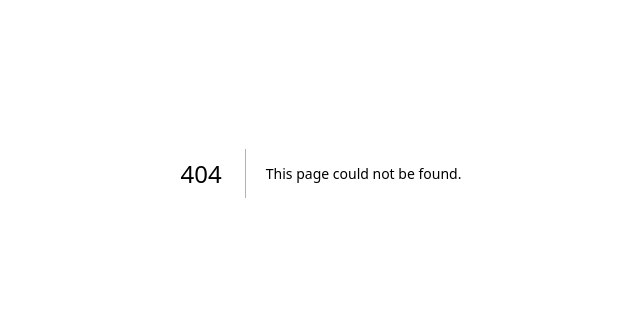
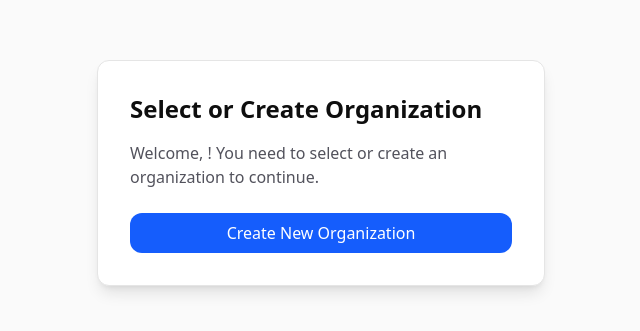
Before and after one commit to harshith-venkatesh/resonance, a Next.js app: page /org-selection in a window 1280 px wide. Before the commit this address had no page. Shown: the part 227-558 px from the top of the page, without its empty margins (319-959 px from the left). Built offline with nearby package versions, Linux system fonts and the light colour scheme; no server answers.

Commit message:
feat: integrate Clerk for authentication and add organization selection page

```diff
--- a/app/globals.css
+++ b/app/globals.css
@@ -7,7 +7,7 @@
 @theme inline {
     --color-background: var(--background);
     --color-foreground: var(--foreground);
-  --font-sans: var(--font-geist-sans);
+    --font-sans: var(--font-inter);
     --font-mono: var(--font-geist-mono);
     --color-sidebar-ring: var(--sidebar-ring);
     --color-sidebar-border: var(--sidebar-border);
@@ -48,38 +48,38 @@
 }
 
 :root {
-  --radius: 0.625rem;
+    --radius: 0.75rem;
     --background: oklch(1 0 0);
-  --foreground: oklch(0.145 0 0);
+    --foreground: oklch(0.165 0 0);
     --card: oklch(1 0 0);
-  --card-foreground: oklch(0.145 0 0);
+    --card-foreground: oklch(0.165 0 0);
     --popover: oklch(1 0 0);
-  --popover-foreground: oklch(0.145 0 0);
-  --primary: oklch(0.205 0 0);
-  --primary-foreground: oklch(0.985 0 0);
-  --secondary: oklch(0.97 0 0);
-  --secondary-foreground: oklch(0.205 0 0);
-  --muted: oklch(0.97 0 0);
-  --muted-foreground: oklch(0.556 0 0);
-  --accent: oklch(0.97 0 0);
-  --accent-foreground: oklch(0.205 0 0);
-  --destructive: oklch(0.577 0.245 27.325);
+    --popover-foreground: oklch(0.165 0 0);
+    --primary: oklch(0.165 0 0);
+    --primary-foreground: oklch(1 0 0);
+    --secondary: oklch(0.882 0 0);
+    --secondary-foreground: oklch(0.165 0 0);
+    --muted: oklch(0.962 0 0);
+    --muted-foreground: oklch(0.601 0 0);
+    --accent: oklch(0.962 0 0);
+    --accent-foreground: oklch(0.165 0 0);
+    --destructive: oklch(0.502 0.176 26);
     --border: oklch(0.922 0 0);
     --input: oklch(0.922 0 0);
-  --ring: oklch(0.708 0 0);
-  --chart-1: oklch(0.646 0.222 41.116);
-  --chart-2: oklch(0.6 0.118 184.704);
-  --chart-3: oklch(0.398 0.07 227.392);
-  --chart-4: oklch(0.828 0.189 84.429);
-  --chart-5: oklch(0.769 0.188 70.08);
-  --sidebar: oklch(0.985 0 0);
-  --sidebar-foreground: oklch(0.145 0 0);
-  --sidebar-primary: oklch(0.205 0 0);
-  --sidebar-primary-foreground: oklch(0.985 0 0);
-  --sidebar-accent: oklch(0.97 0 0);
-  --sidebar-accent-foreground: oklch(0.205 0 0);
-  --sidebar-border: oklch(0.922 0 0);
-  --sidebar-ring: oklch(0.708 0 0);
+    --ring: oklch(0.686 0 0);
+    --chart-1: oklch(0.571 0.097 200);
+    --chart-2: oklch(0.432 0.165 292);
+    --chart-3: oklch(0.779 0.108 350);
+    --chart-4: oklch(0.839 0.147 115);
+    --chart-5: oklch(0.735 0.17 70);
+    --sidebar: oklch(1 0 0);
+    --sidebar-foreground: oklch(0.514 0 0);
+    --sidebar-primary: oklch(0.165 0 0);
+    --sidebar-primary-foreground: oklch(1 0 0);
+    --sidebar-accent: oklch(0.984 0 0);
+    --sidebar-accent-foreground: oklch(0.165 0 0);
+    --sidebar-border: oklch(0.893 0 0);
+    --sidebar-ring: oklch(0.686 0 0);
 }
 
 .dark {
@@ -123,4 +123,8 @@
     body {
         @apply bg-background text-foreground;
     }
+    button:not(:disabled),
+    [role="button"]:not(:disabled) {
+        cursor: pointer;
     }
+}
--- a/app/layout.tsx
+++ b/app/layout.tsx
@@ -2,6 +2,7 @@ import type { Metadata } from "next";
 import { Inter, Geist_Mono } from "next/font/google";
 import "./globals.css";
 import { Toaster } from "sonner";
+import { ClerkProvider } from "@clerk/nextjs";
 
 const inter = Inter({
   variable: "--font-geist-sans",
@@ -24,6 +25,7 @@ export default function RootLayout({
   children: React.ReactNode;
 }>) {
   return (
+    <ClerkProvider>
     <html lang="en">
       <body
         className={`${inter.variable} ${geistMono.variable} antialiased`}
@@ -33,5 +35,6 @@ export default function RootLayout({
       </body>
 
     </html>
+    </ClerkProvider>
   );
 }
--- /dev/null
+++ b/app/org-selection/page.tsx
@@ -0,0 +1,41 @@
+'use client';
+
+import { useOrganization, useUser } from "@clerk/nextjs";
+import { useEffect } from "react";
+import { useRouter } from "next/navigation";
+
+export default function OrgSelectionPage() {
+  const router = useRouter();
+  const { user } = useUser();
+  const { organization, setActive } = useOrganization();
+
+  useEffect(() => {
+    // If user already has an organization selected, redirect to home
+    if (organization) {
+      router.push("/");
+    }
+  }, [organization, router]);
+
+  const handleCreateOrg = async () => {
+    // You can implement org creation logic here
+    console.log("Create organization");
+  };
+
+  return (
+    <div className="flex min-h-screen items-center justify-center bg-zinc-50 font-sans dark:bg-black">
+      <div className="rounded-lg border bg-white p-8 shadow-lg dark:border-zinc-800 dark:bg-zinc-950 max-w-md w-full">
+        <h1 className="text-2xl font-bold mb-4">Select or Create Organization</h1>
+        <p className="text-zinc-600 dark:text-zinc-400 mb-6">
+          Welcome, {user?.firstName}! You need to select or create an organization to continue.
+        </p>
+
+        <button
+          onClick={handleCreateOrg}
+          className="w-full bg-blue-600 text-white py-2 px-4 rounded-lg hover:bg-blue-700 transition"
+        >
+          Create New Organization
+        </button>
+      </div>
+    </div>
+  );
+}
--- /dev/null
+++ b/app/proxy.ts
@@ -0,0 +1,42 @@
+import { clerkMiddleware, createRouteMatcher } from "@clerk/nextjs/server";
+import { NextResponse } from "next/server";
+
+const isPublicRoute = createRouteMatcher([
+  "/",
+  "/sign-in(.*)",
+  "/sign-up(.*)",
+  "/org-selection(.*)",
+]);
+
+const isOrgSelectionRoute = createRouteMatcher(["/org-selection(.*)"]);
+
+export default clerkMiddleware(async (auth, req) => {
+  const { userId, orgId } = await auth();
+
+  // Allow public routes (including org selection)
+  if (isPublicRoute(req)) {
+    return NextResponse.next();
+  }
+
+  // Protect non-public routes - redirect to sign in if not authenticated
+  if (!userId) {
+    await auth.protect();
+  }
+
+  // For authenticated users without an org, redirect to org selection
+  if (userId && !orgId && !isOrgSelectionRoute(req)) {
+    const orgSelection = new URL("/org-selection", req.url);
+    return NextResponse.redirect(orgSelection);
+  }
+
+  return NextResponse.next();
+});
+
+export const config = {
+  matcher: [
+    // Skip Next.js internals and all static files, unless found in search params
+    '/((?!_next|[^?]*\\.(?:html?|css|js(?!on)|jpe?g|webp|png|gif|svg|ttf|woff2?|ico|csv|docx?|xlsx?|zip|webmanifest)).*)',
+    // Always run for API routes
+    '/(api|trpc)(.*)',
+  ],
+};
--- a/package.json
+++ b/package.json
@@ -10,6 +10,7 @@
   },
   "dependencies": {
     "@base-ui/react": "^1.2.0",
+    "@clerk/nextjs": "^6.39.0",
     "@hookform/resolvers": "^5.2.2",
     "class-variance-authority": "^0.7.1",
     "clsx": "^2.1.1",
```
Also changed, not shown: 2 other files (tests, documents, lock files or other folders). Lines whose indentation alone changed are shown as unchanged.
